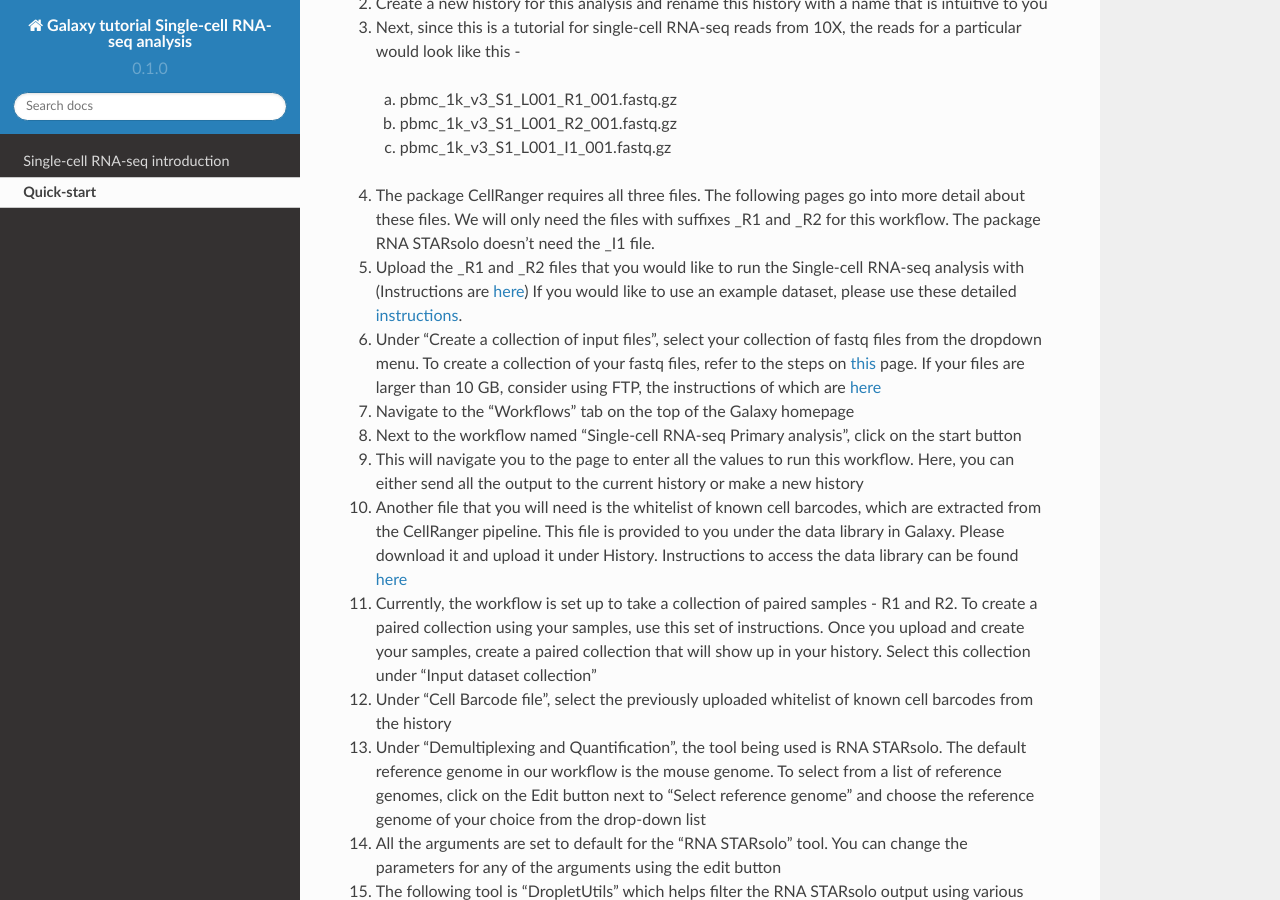
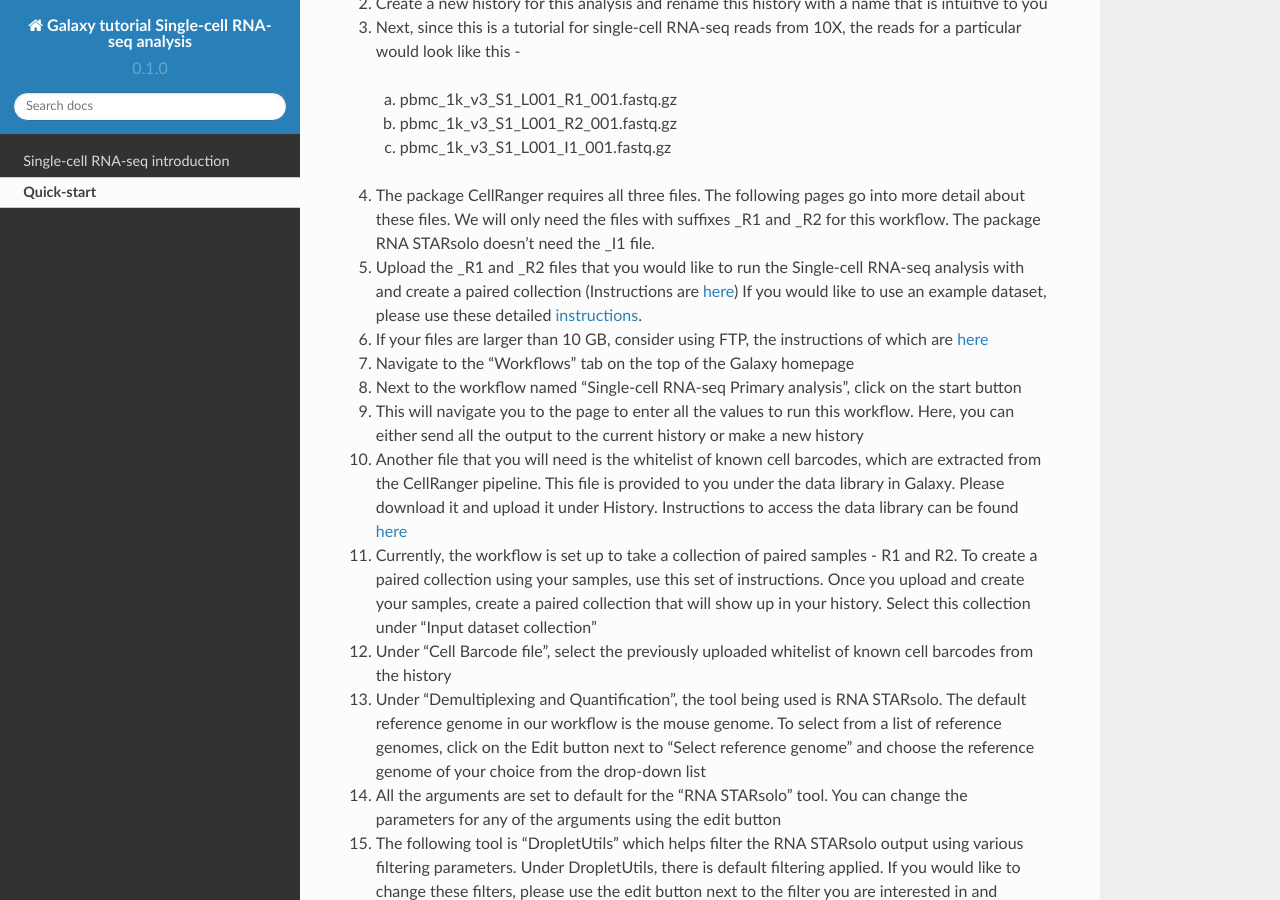
Before and after one commit to CedarsDSN/Galaxy_tutorial_scRNAseq_analysis, a Sphinx documentation site: the page built from docs/Quick-start.rst, in a window 1280 px wide and 900 px high, scrolled down 336 px. Built offline with Sphinx 7.4.7 and the Read the Docs theme 2.0.0, drawn with Linux system fonts in a browser that asks for light colours; pages that are not in the unit, such as notebooks, are missing from menus.

Commit message:
Update Quick-start.rst

```diff
--- a/docs/Quick-start.rst
+++ b/docs/Quick-start.rst
@@ -13,8 +13,8 @@
   b. pbmc_1k_v3_S1_L001_R2_001.fastq.gz
   c. pbmc_1k_v3_S1_L001_I1_001.fastq.gz
 4. The package CellRanger requires all three files. The following pages go into more detail about these files. We will only need the files with suffixes _R1 and _R2 for this workflow. The package RNA STARsolo doesn't need the _I1 file.
-5. Upload the _R1 and _R2 files that you would like to run the Single-cell RNA-seq analysis with (Instructions are `here <https://galaxy-tutorial-rnaseq-single-end.readthedocs.io/en/latest/Primary%20analysis/Importing%20data.html>`_) If you would like to use an example dataset, please use these detailed `instructions <https://galaxy-tutorial-rnaseq-single-end.readthedocs.io/en/latest/Primary%20analysis/Using%20example%20data.html>`_.
-6. Under "Create a collection of input files", select your collection of fastq files from the dropdown menu. To create a collection of your fastq files, refer to the steps on `this <https://galaxy-tutorial-rnaseq-single-end.readthedocs.io/en/latest/Primary%20analysis/Importing%20large%20data.html>`_ page. If your files are larger than 10 GB, consider using FTP, the instructions of which are `here <https://galaxy-tutorial-landing-page.readthedocs.io/en/latest/Miscellaneous/Importing%20large%20data.html>`_
+5. Upload the _R1 and _R2 files that you would like to run the Single-cell RNA-seq analysis with and create a paired collection (Instructions are `here <https://galaxy-tutorial-rnaseq-single-end.readthedocs.io/en/latest/Primary%20analysis/Importing%20data.html>`_) If you would like to use an example dataset, please use these detailed `instructions <https://galaxy-tutorial-rnaseq-single-end.readthedocs.io/en/latest/Primary%20analysis/Using%20example%20data.html>`_.
+6. If your files are larger than 10 GB, consider using FTP, the instructions of which are `here <https://galaxy-tutorial-landing-page.readthedocs.io/en/latest/Miscellaneous/Importing%20large%20data.html>`_
 7. Navigate to the "Workflows" tab on the top of the Galaxy homepage
 8. Next to the workflow named "Single-cell RNA-seq Primary analysis", click on the start button
 9. This will navigate you to the page to enter all the values to run this workflow. Here, you can either send all the output to the current history or make a new history
```
